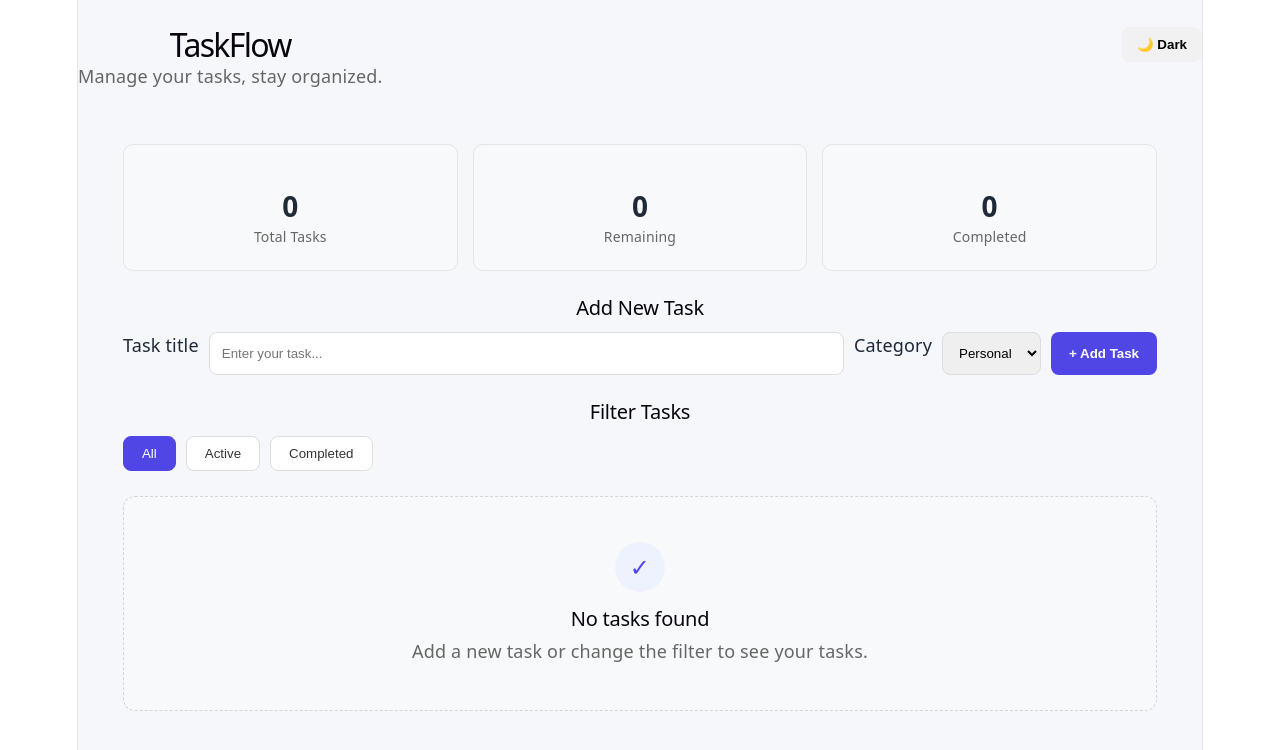
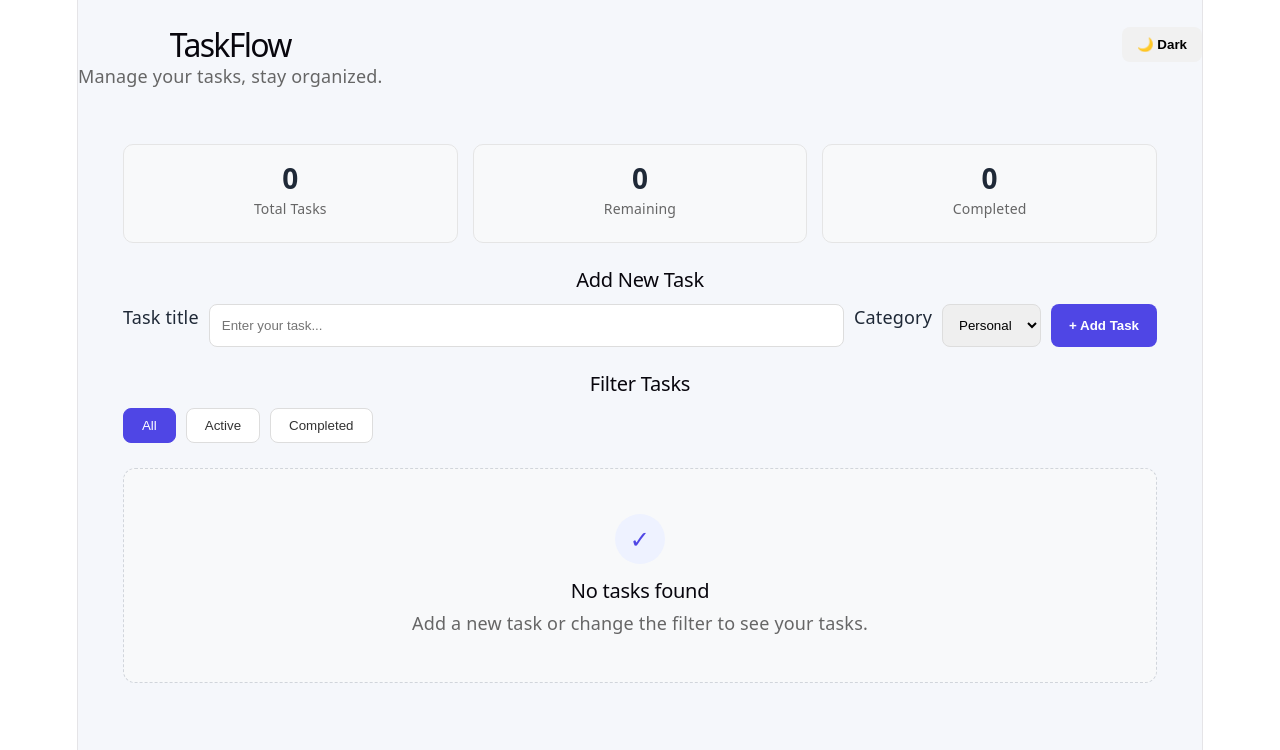
Before and after one commit to aadityachaudharyf25-a11y/Taskflow, a React (Vite) app: page / in a window 1280 px wide. Shown: the top 750 px of the page. Built offline with nearby package versions, Linux system fonts and the light colour scheme.

Commit message:
Improve dark mode statistics

```diff
--- a/src/components/TaskStats.css
+++ b/src/components/TaskStats.css
@@ -11,16 +11,28 @@
   border-radius: 10px;
   text-align: center;
   border: 1px solid #e5e5e5;
+  transition: 0.2s;
 }
 
 .stat-card h3 {
   font-size: 28px;
-  margin-bottom: 5px;
+  margin: 0 0 5px;
 }
 
 .stat-card p {
+  margin: 0;
   color: #666;
   font-size: 14px;
+}
+
+/* Dark mode */
+.app.dark .stat-card {
+  background: #1f2937;
+  border-color: #374151;
+}
+
+.app.dark .stat-card p {
+  color: #9ca3af;
 }
 
 @media (max-width: 600px) {
```
